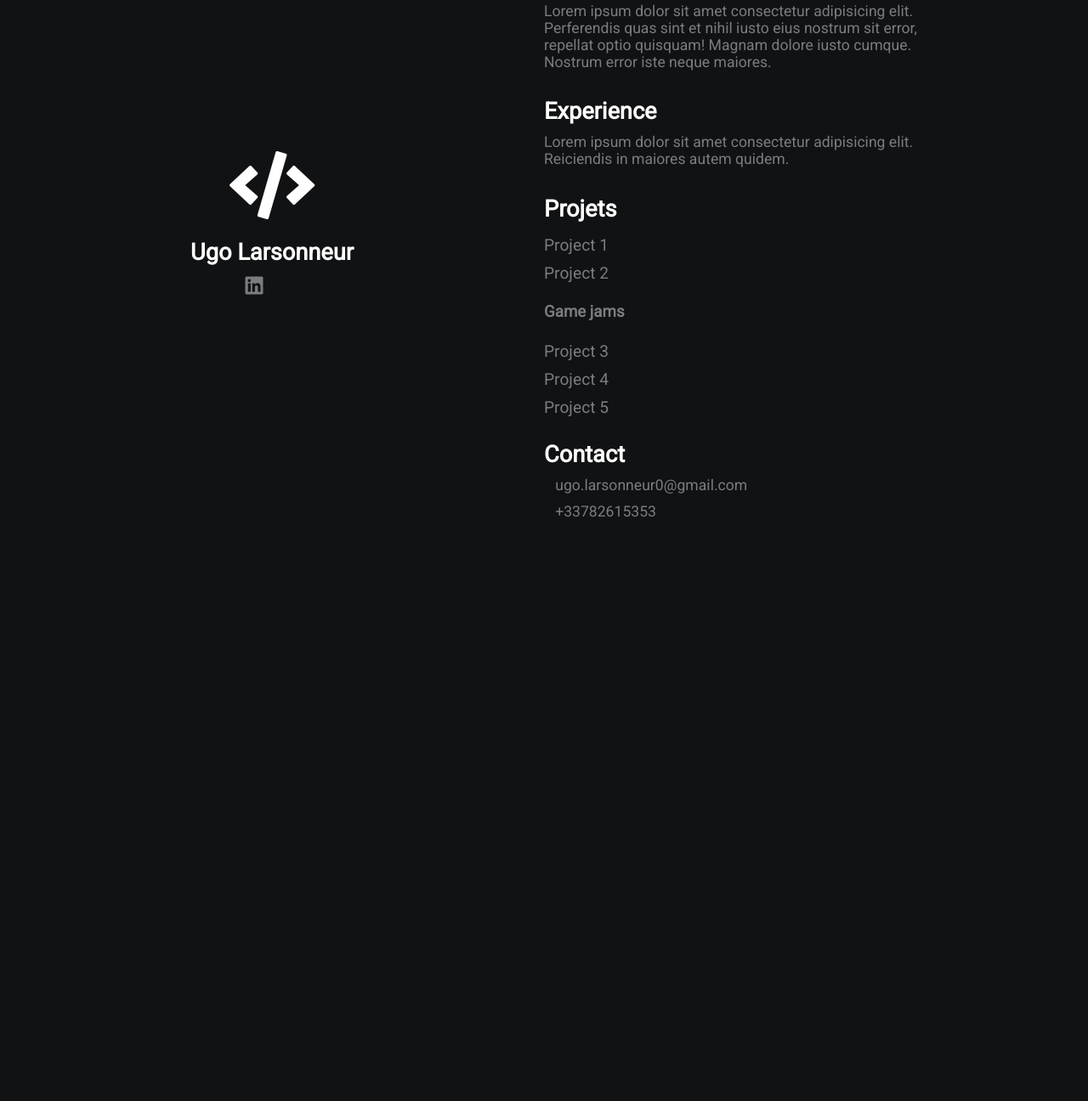
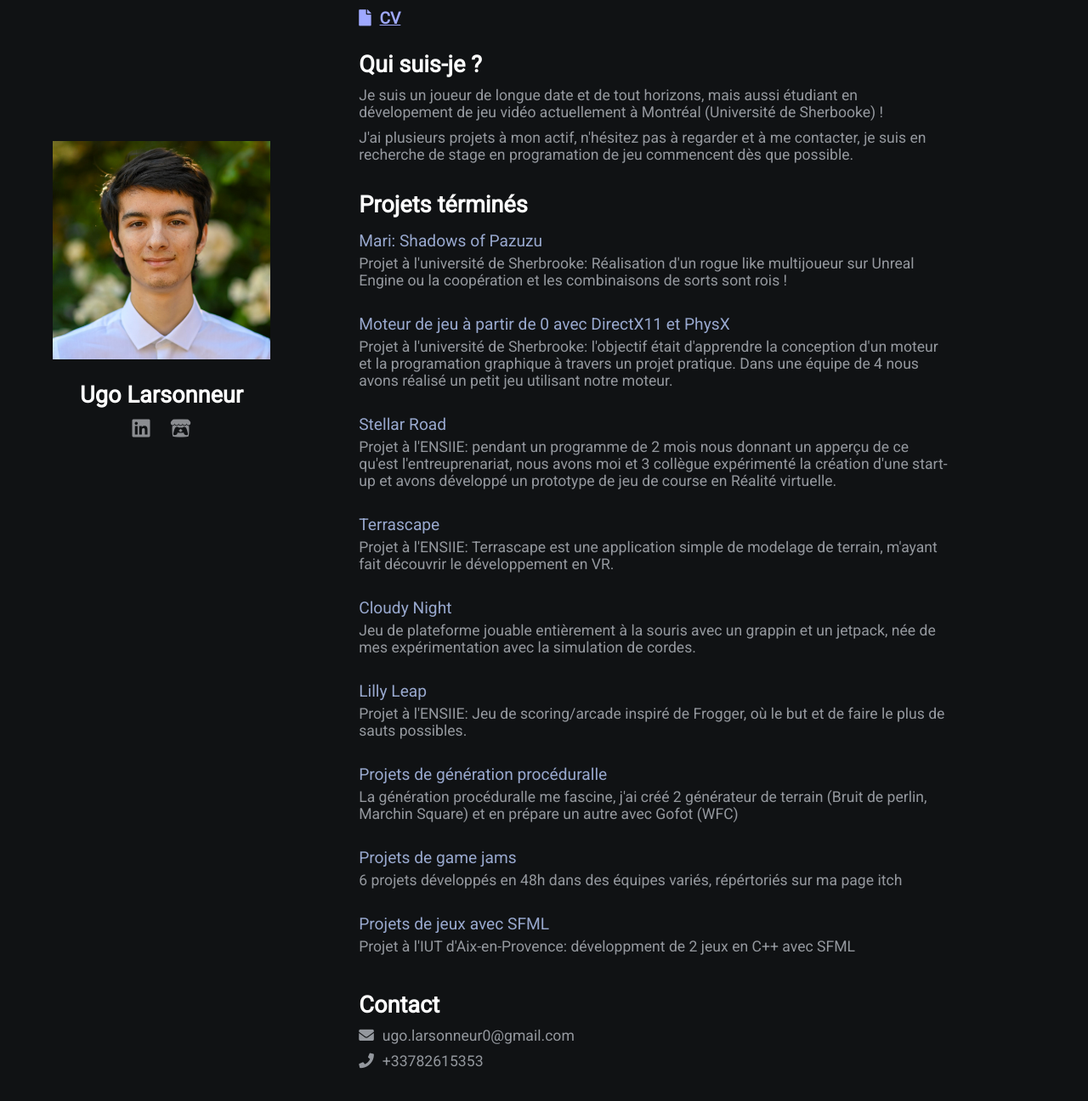
Before and after one commit to UgoLarsonneur/UgoLarsonneur.github.io, a plain HTML site: page index.html in a window 1280 px wide. Shown: the part 142-1438 px from the top of the page at 85% size. Before the commit the page ends 800 px from the top, so only its background shows below. Drawn offline with Linux system fonts and the light colour scheme.

Commit message:
added projects and styling

```diff
--- a/index.html
+++ b/index.html
@@ -4,44 +4,97 @@
     <meta charset="UTF-8">
     <meta name="viewport" content="width=device-width, initial-scale=1.0">
     <meta http-equiv="X-UA-Compatible" content="ie=edge">
-    <link rel="stylesheet" href="https://use.fontawesome.com/releases/v5.8.0/css/all.css" integrity="sha384-5sAR7xN1Nv6T6+dT2mhtzEpVJvfS3NScPQTrOxhwjIuvcA67KV2R5Jz6kr4abQsz" crossorigin="anonymous">
+    <link rel="stylesheet" href="https://use.fontawesome.com/releases/v5.8.0/css/all.css" crossorigin="anonymous">
+
     <link rel="stylesheet" href="style.css">
-    <title>Your Name</title>
+    <title>Ugo Larsonneur</title>
 </head>
 <body>
     <div class="grid-2">
         <div class="section-1">
-            <i class="fas fa-code fa-5x white"></i>
+            <div>
+            <img src="Photo.jpg" style="width: 256px; height: auto"></i>
             <h2>Ugo Larsonneur</h2>
             <!--<p>City,Country.</p>-->
             <a href="https://www.linkedin.com/in/ugo-larsonneur-4590761a6/"><i class="fab fa-linkedin"></i></a>
-            <a href="https://ugo-larsonneur.itch.io/"><i class="fa-brands fa-itch-io"></i></a>
+            <a href="https://ugo-larsonneur.itch.io/"><i class="fab fa-itch-io"></i></a>
+        </div>
         </div>
         <div class="section-2">
+        <div style="width: 82%;">
+            <h2><a href="CVCanada.pdf" class="link"><i class="fas fa-file" style="padding-right: 10px;"></i><u>CV</u></a></h2>
+
             <h2>Qui suis-je ?</h2>
-            <p>Lorem ipsum dolor sit amet consectetur adipisicing elit. Perferendis quas sint et nihil iusto eius nostrum sit error, repellat optio quisquam! Magnam dolore iusto cumque. Nostrum error iste neque maiores.</p>
-
-            <h2>Experience</h2>
-            <p>Lorem ipsum dolor sit amet consectetur adipisicing elit. Reiciendis in maiores autem quidem.</p>
+            <p>Je suis un joueur de longue date et de tout horizons, mais aussi étudiant en dévelopement de jeu vidéo actuellement à Montréal (Université de Sherbooke) !</p>
+            <p>J'ai plusieurs projets à mon actif, n'hésitez pas à regarder et à me contacter, je suis en recherche de stage en programation de jeu commencent dès que possible.</p>
 
             <!--
-            <h2>Skills</h2>
-            <p>Lorem ipsum dolor sit amet consectetur adipisicing elit. Reiciendis in maiores autem quidem obcaecati excepturi! Cupiditate eaque itaque magni voluptatibus neque nobis est dolor? Atque sunt minus ipsa asperiores. At.</p>
+            <h2>Experience</h2>
+            <p></p>
             -->
 
-            <h2>Projets</h2>
-            <a href="#">Project 1</a>
-            <a href="#">Project 2</a>
+            <!--
+            <h2>Compétences</h2>
+            <p></p>
+            -->
 
-            <h3>Game jams</h3>
-            <a href="#">Project 3</a>
-            <a href="#">Project 4</a>
-            <a href="#">Project 5</a>
+            <h2>Projets términés</h2>
+            <div class="projet">
+            <a class="nom-projet" href="https://www.youtube.com/watch?v=4T1Pb9Szf7E">Mari: Shadows of Pazuzu</a>
+            <p>Projet à l'université de Sherbrooke: Réalisation d'un rogue like multijoueur sur Unreal Engine ou la coopération et les combinaisons de sorts sont rois !</p>
+            </div>
 
-            <h2>Contact</h2>
-            <p><i class="fa-solid fa-envelope"></i>ugo.larsonneur0@gmail.com</p>
-            <p><i class="fa-solid fa-phone"></i>+33782615353</p>
+            <div class="projet">
+                <a class="nom-projet">Moteur de jeu à partir de 0 avec DirectX11 et PhysX</a>
+                <p>Projet à l'université de Sherbrooke: l'objectif était d'apprendre la conception d'un moteur et la programation graphique à travers un projet pratique.
+                   Dans une équipe de 4 nous avons réalisé un petit jeu utilisant notre moteur.</p>
+            </div>
+
+            <div class="projet">
+            <a class="nom-projet" href="https://www.youtube.com/watch?v=EnYLEAtRXpM">Stellar Road</a>
+            <p>Projet à l'ENSIIE: pendant un programme de 2 mois nous donnant un apperçu de ce qu'est l'entreuprenariat, nous avons moi et 3 collègue expérimenté la création
+                d'une start-up et avons développé un prototype de jeu de course en Réalité virtuelle.
+            </p>
+            </div>
+
+            <div class="projet">
+            <a class="nom-projet" href="https://www.youtube.com/watch?v=Frcpg5eepx4">Terrascape</a>
+            <p>Projet à l'ENSIIE: Terrascape est une application simple de modelage de terrain, m'ayant fait découvrir le développement en VR.
+            </p>
+            </div>
+
+            <div class="projet">
+                <a class="nom-projet" href="https://ugo-larsonneur.itch.io/cloudy-night">Cloudy Night</a>
+                <p>Jeu de plateforme jouable entièrement à la souris avec un grappin et un jetpack, née de mes expérimentation avec la simulation de cordes.</p>
+            </div>
+
+            <div class="projet">
+                <a class="nom-projet" href="https://ugo-larsonneur.itch.io/lily-leap">Lilly Leap</a>
+                <p>Projet à l'ENSIIE: Jeu de scoring/arcade inspiré de Frogger, où le but et de faire le plus de sauts possibles.</p>
+            </div>
+
+            <div class="projet">
+                <a class="nom-projet" href="https://www.youtube.com/watch?v=oWF9Gm9kxdg">Projets de génération procéduralle</a>
+                <p>La génération procéduralle me fascine, j'ai créé 2 générateur de terrain (Bruit de perlin, Marchin Square) et en prépare un autre avec Gofot (WFC)</p>
+            </div>
+
+            <div class="projet">
+                <a class="nom-projet" href="https://ugo-larsonneur.itch.io/">Projets de game jams</a>
+                <p>6 projets développés en 48h dans des équipes variés, répértoriés sur ma page itch</p>
+                </div>
+
+            <div class="projet">
+                <a class="nom-projet" href="https://ugo-larsonneur.itch.io/">Projets de jeux avec SFML</a>
+                <p>Projet à l'IUT d'Aix-en-Provence: développment de 2 jeux en C++ avec SFML</p>
+                </div>
+
+            <h2 style="margin-top: 33px;">Contact</h2>
+            <p><i class="fas fa-envelope" style="padding-right: 10px;"></i>ugo.larsonneur0@gmail.com</p>
+            <p><i class="fas fa-phone" style="padding-right: 10px;"></i>+33782615353</p>
+            <p style="margin-bottom: 33px;"></p>
         </div>
+        </div>
+
     </div>
 </body>
 </html>
--- a/style.css
+++ b/style.css
@@ -2,8 +2,13 @@
 @import url('https://fonts.googleapis.com/css?family=Roboto');
 
 .grid-2{
-    display: grid;
-    grid-template-columns: repeat(2,1fr);
+    display: flex;
+    flex-direction: row;
+    justify-content: space-between;
+    padding: 100px;
+    padding-left: 1vh;
+    padding-right: 1vh;
+    /*grid-template-columns: repeat(2,1fr);*/
 }
 
 body{
@@ -11,7 +16,7 @@ body{
     padding: 0;
     font-family: 'Roboto', sans-serif;
     background-color: #101214;
-    color: #7A7C80;
+    color: #94989e;
 
 }
 
@@ -20,12 +25,13 @@ h2,.white{
 }
 
 a{
-    color: #7A7C80;
+    color: #8b8d91;
     text-decoration: none;
 }
 /* section 1 */
 .section-1{
-    padding-top: 40vh;
+    width: 30%;
+    padding-top: 26vh;
     text-align: center;
 }
 
@@ -46,7 +52,8 @@ a{
 }
 /* section 2 */
 .section-2{
-    padding-top: 10vh;
+    padding-left: 50px;
+    padding-top: 3vh;
     width: 70%;
 }
 
@@ -66,7 +73,7 @@ a{
     padding: 5px;
     font-size: 1.2rem;
     padding-left: 0;
-    width: 100px;
+    /*width: 100px;*/
 }
 /* animations / utilities */
 .section-2 a:hover{
@@ -87,10 +94,46 @@ a{
     padding-left: 10px;
 }
 
+.link{
+    color: #9fa9ff;
+    font-size: 1.7rem;
+
+}
+
+.link:hover{
+    color: #485aff;
+    cursor: pointer;
+    transition: 0.3s;
+    font-size: 1.7rem;
+}
+
+.nom-projet{
+    color: #98a8ce;
+}
+
+.nom-projet-sans-liens{
+    display: block;
+    padding: 5px;
+    font-size: 1.2rem;
+    padding-left: 0;
+
+    color: #98a8ce;
+}
+
+.projet{
+    margin-bottom: 15px;
+}
+
+.projet-display{
+    height: 300;
+    width: auto;
+}
+
 /* media queres */
 @media(max-width:780px){
     .grid-2{
         grid-template-columns: 1fr;
+        flex-direction: column;
     }
     .section-1{
         padding:0;
```
Also changed, not shown: 1 other file.
